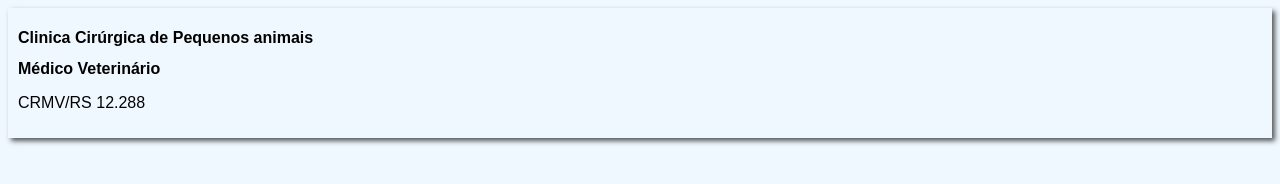
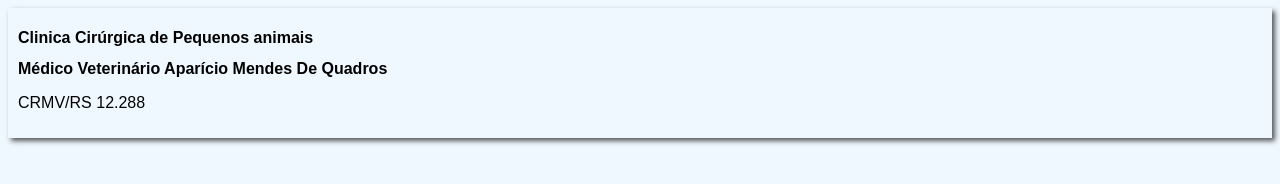
Before and after one commit to francielezw/projeto-site, a plain HTML site: page index.html in a window 1280 px wide. Drawn offline with Linux system fonts and the light colour scheme.

Commit message:
Update index.html

```diff
--- a/index.html
+++ b/index.html
@@ -13,7 +13,7 @@
             <h1>Clinica Cirúrgica de Pequenos animais</h1>
         </header>
         <article>
-            <h2>Médico Veterinário</h2>
+            <h2>Médico Veterinário Aparício Mendes De Quadros</h2>
             <p>CRMV/RS 12.288</p>
         </article>
         <article>
```
